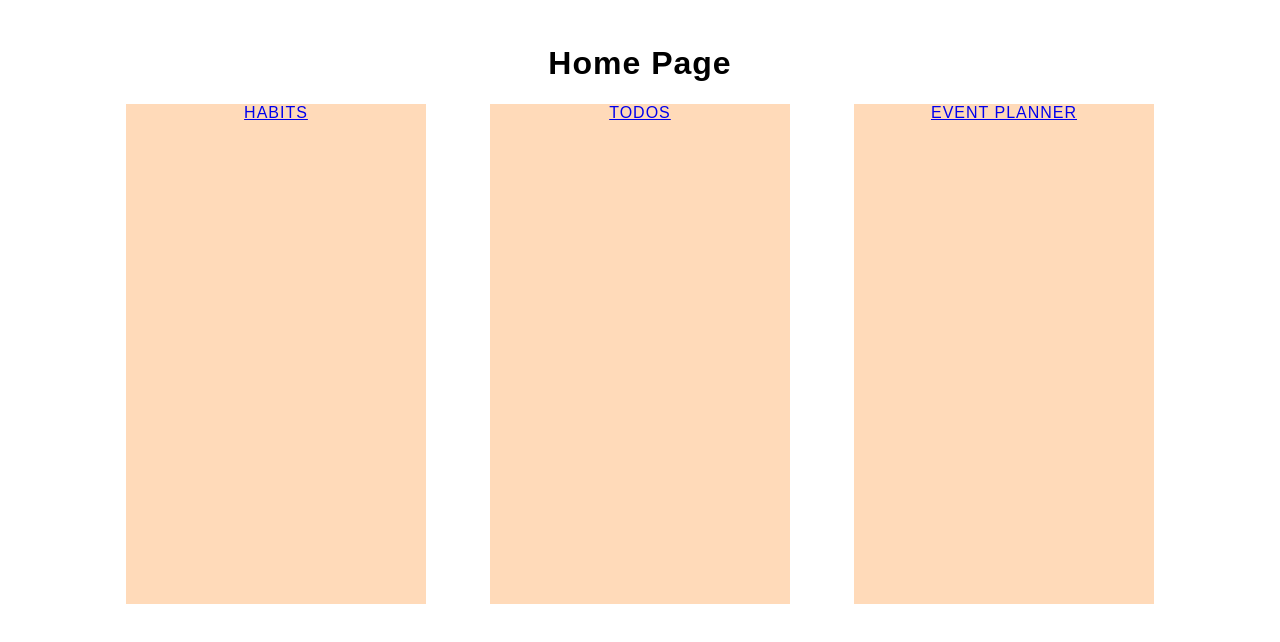
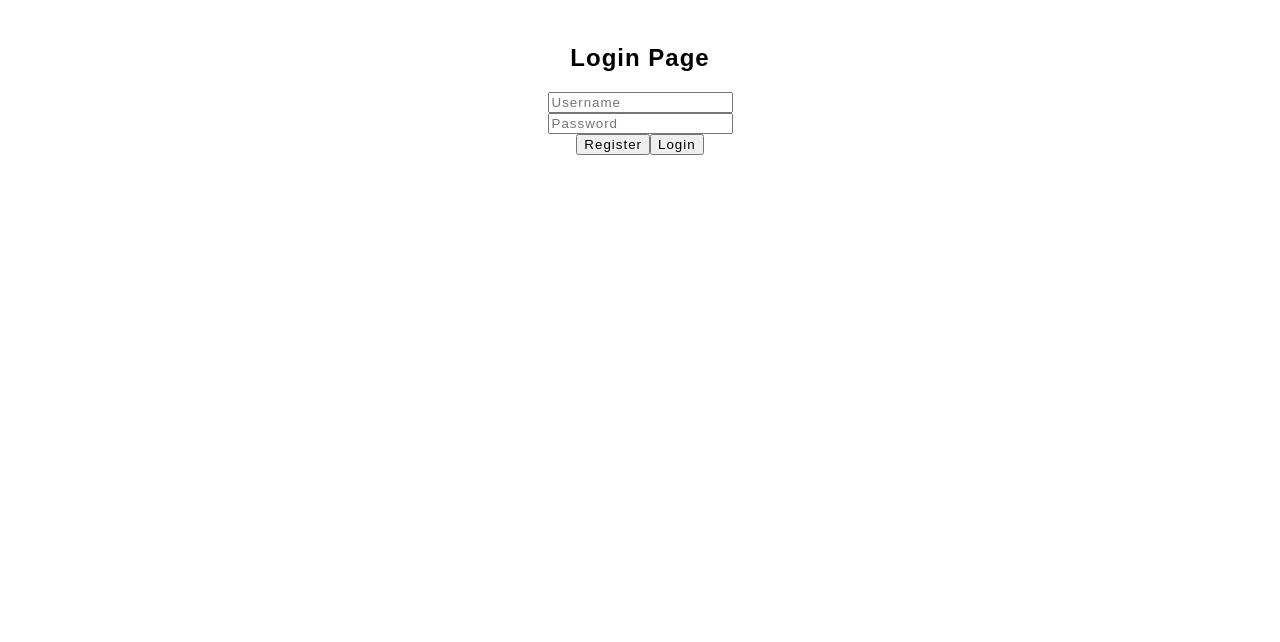
Before and after one commit to ddaviddahlgren/Projektarbete-Frontend-2, a React (Vite) app: page / in a window 1280 px wide. Shown: the top 642 px of the page. Built offline with nearby package versions, Linux system fonts and the light colour scheme.

Commit message:
added test register/login to event

```diff
--- a/src/App.jsx
+++ b/src/App.jsx
@@ -7,16 +7,22 @@ import { EventProvider } from "./context/EventContext";
 import Habits from "./pages/habits/Habits";
 import { HabitsProvider } from "./context/HabitsContext";
 import { TodoProvider } from './context/todos/TodoContext'
+import Login from "./pages/login/Login";
+import { UserProvider } from "./context/users/UserContext";
+
+
 
 function App() {
   return (
     <>
+      <UserProvider>
       <EventProvider>
         <HabitsProvider>
           <TodoProvider>
           <Router>
             <Routes>
-              <Route path="/" element={<Home />} />
+              <Route path="/" element={<Login />} />
+              <Route path="/home" element={<Home />} />
               <Route path="/habits" element={<Habits />} />
               <Route path="/todos" element={<Todos />} />
               <Route path="/events" element={<Events />} />
@@ -25,6 +31,7 @@ function App() {
           </TodoProvider>
         </HabitsProvider>
       </EventProvider>
+      </UserProvider>
     </>
   );
 }
--- a/src/components/Events/EventComponent.jsx
+++ b/src/components/Events/EventComponent.jsx
@@ -4,11 +4,15 @@ import { EventContext } from "../../context/EventContext";
 import FilterEvent from "./FilterEvents";
 import { useNavigate } from "react-router-dom";
 import { Link } from "react-router-dom";
+import { UserContext } from "../../context/users/UserContext";
 
 
 const EventComponent = () => {
 
-    // const navigate = useNavigate();
+    const{
+        username
+    } = useContext(UserContext);
+
 
     const{
         eventName, setEventName,
@@ -32,7 +36,7 @@ const EventComponent = () => {
             return;
         }else{
             const newEvents = {
-                userName: "testUser",
+                userName: username, //SET NEW EVENT TO LOGGED IN USER SO ONLY THEY CAN SEE THEIR EVENTS
                 name: eventName,
                 description: description,
                 date: eventDate,
@@ -49,13 +53,9 @@ const EventComponent = () => {
         }
     }
 
-    // const goBack = () => {
-    //  navigate("/");
-    // }
-
     return(
         <>
-            <Link to="/">
+            <Link to="/home">
                 <button>Home</button>
             </Link>
             <br/>
--- a/src/components/Events/FilterEvents.jsx
+++ b/src/components/Events/FilterEvents.jsx
@@ -2,25 +2,39 @@ import { useContext, } from "react";
 import { EventContext } from "../../context/EventContext";
 import EventCard from "./EventCard";
 import EventEditCards from "./EventEditCards";
+import { UserContext } from "../../context/users/UserContext";
 
 const FilterEvent=()=>{
 
-  const{
+
+    const{
+        loggedInUser,
+    } = useContext(UserContext);
+
+    const{
         events, setEvents,
         editingIndex, setEditingIndex,
         editing, setEditing,
         deleteEvent, editEvent,
         saveEdit, cancelEdit,
         filterType, setFilterType
-        } = useContext(EventContext);
+    } = useContext(EventContext);
 
+    // filtering events based on if the event has expired or if its still active
     const getFilteredEvents = () => {
+
+        let filtered = events.filter(event => event.userName === loggedInUser.username);
+
+
         if(filterType === "Expired"){
-            return events.filter(event => new Date(event.date) < new Date());
+            filtered = filtered.filter(event => new Date(event.date) < new Date());
+            // return events.filter(event => new Date(event.date) < new Date());
         } else if(filterType === "Active"){
-            return events.filter(event => new Date(event.date) >= new Date());
+            filtered = filtered.filter(event => new Date(event.date) >= new Date());
+            // return events.filter(event => new Date(event.date) >= new Date());
         }
-            return events;
+            return filtered.sort((a, b) => new Date(a.date) - new Date(b.date));
+            // return events;
     }
 
     return(
@@ -32,7 +46,7 @@ const FilterEvent=()=>{
         </select>
 
         {getFilteredEvents()
-            .sort((a,b) => new Date(a.date) - new Date(b.date))
+            // .sort((a,b) => new Date(a.date) - new Date(b.date))
             .map((event, index) => (
                     <div className="events" key={index} style={{border: "1px solid black", margin: "10px", padding: "10px"}}>
                         {/* the editingIndex works like a bool if its empty show the evvent or if it got an index show the edit event */}
--- a/src/context/users/UserContext.jsx
+++ b/src/context/users/UserContext.jsx
@@ -1,4 +1,4 @@
-import { createContext, useState,useEffect} from "react";
+import { createContext, useState,useEffect, use} from "react";
 
 
 export const UserContext = createContext();
@@ -6,15 +6,30 @@ export const UserContext = createContext();
 export const UserProvider = ({children}) => {
 
     const [users, setUsers]=useState(JSON.parse(localStorage.getItem("users")) || []);
+    const [loggedInUser, setLoggedInUser]=useState(JSON.parse(sessionStorage.getItem("loggedInUser")) || null);
+
+    const [username, setUsername]=useState(null);
+    const [password, setPassword]=useState(null);
 
 
+    useEffect(() => {
+        localStorage.setItem("users", JSON.stringify(users));
+    },[users]);
+
     useEffect(()=>{
+         sessionStorage.setItem("loggedInUser", JSON.stringify(loggedInUser));
+    },[loggedInUser]);
 
-    },[]);
+
+
+
 
     return(
         <UserContext.Provider value={{
-
+            users, setUsers,
+            loggedInUser, setLoggedInUser,
+            username, setUsername,
+            password, setPassword
         }}>
          {children}
         </UserContext.Provider>
--- /dev/null
+++ b/src/pages/login/Login.jsx
@@ -0,0 +1,58 @@
+import { useContext } from "react";
+import { UserContext } from "../../context/users/UserContext";
+import { useNavigate } from "react-router-dom";
+
+const Login =()=>{
+
+    const navigate = useNavigate();
+
+    const{
+        users, setUsers,
+        loggedInUser, setLoggedInUser,
+        username, setUsername,
+        password, setPassword
+    } = useContext(UserContext);
+
+    const registerUser = () => {
+
+        const newUser = {
+            username: username,
+            password: password
+        };
+
+        setUsers([...users, newUser]);
+    }
+
+    const loginUser = () => {
+
+        console.log(users);
+
+        if(users.find(user => user.username === username && user.password === password) == undefined){
+            alert("User not found, please register");
+            return;
+        }else{
+            setLoggedInUser({username: username, password: password});
+            console.log("User Logged In " + loggedInUser?.username);
+            navigate("/home");
+
+        }
+
+    }
+
+
+    return(
+        <div>
+            <h2>Login Page</h2>
+            <form>
+            <input type="text" placeholder="Username" autoComplete="username" onChange={(e)=>{setUsername(e.target.value)}}/>
+            <br/>
+            <input type="password" placeholder="Password" autoComplete="current-password" onChange={(e)=>{setPassword(e.target.value)}}/>
+            <br/>
+            </form>
+            <button onClick={registerUser}>Register</button>
+            <button onClick ={loginUser}>Login</button>
+        </div>
+    )
+}
+
+export default Login;
```
